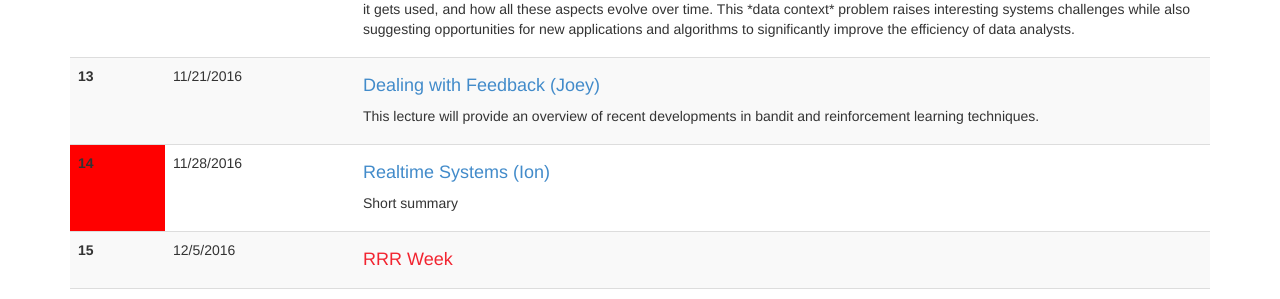
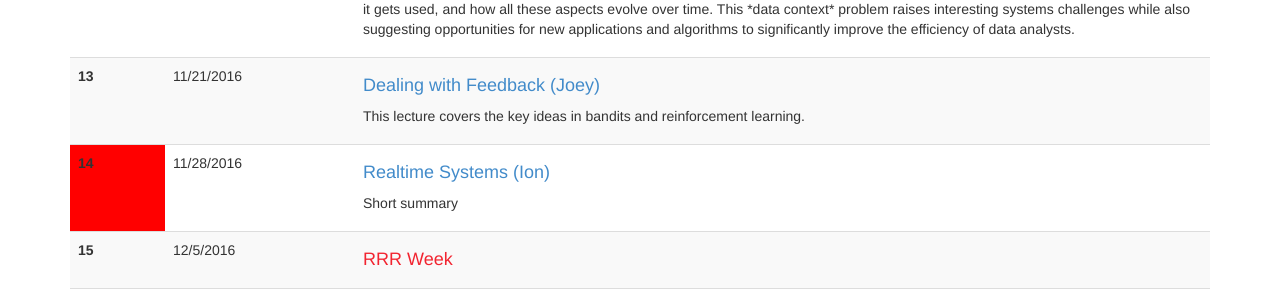
Before and after one commit to ucbrise/cs294-rise-fa16, a Jekyll site: the page built from syllabus.md, in a window 1280 px wide. Shown: the part 1854-2153 px from the top of the page. Built offline with Jekyll 4.4.1, drawn with Linux system fonts in a browser that asks for light colours; nearby versions of some CDN libraries.

Commit message:
minor change to syllabus

```diff
--- a/syllabus.md
+++ b/syllabus.md
@@ -201,7 +201,7 @@ We are missing so much rich contextual metadata in our data analysis projects: w
             </a>
          </h4>
          <p>
-            This lecture will provide an overview of recent developments in bandit and reinforcement learning techniques.
+            This lecture covers the key ideas in bandits and reinforcement learning.
          </p>
       </td>
    </tr>
```
